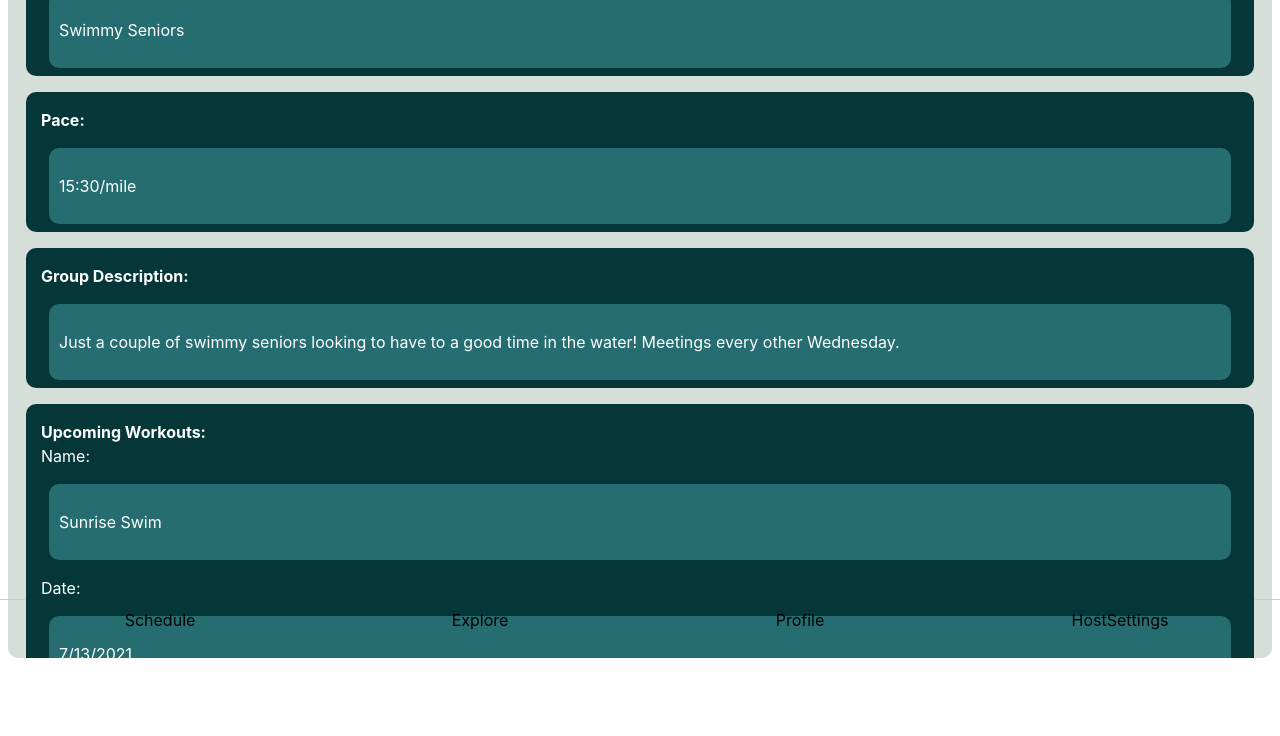
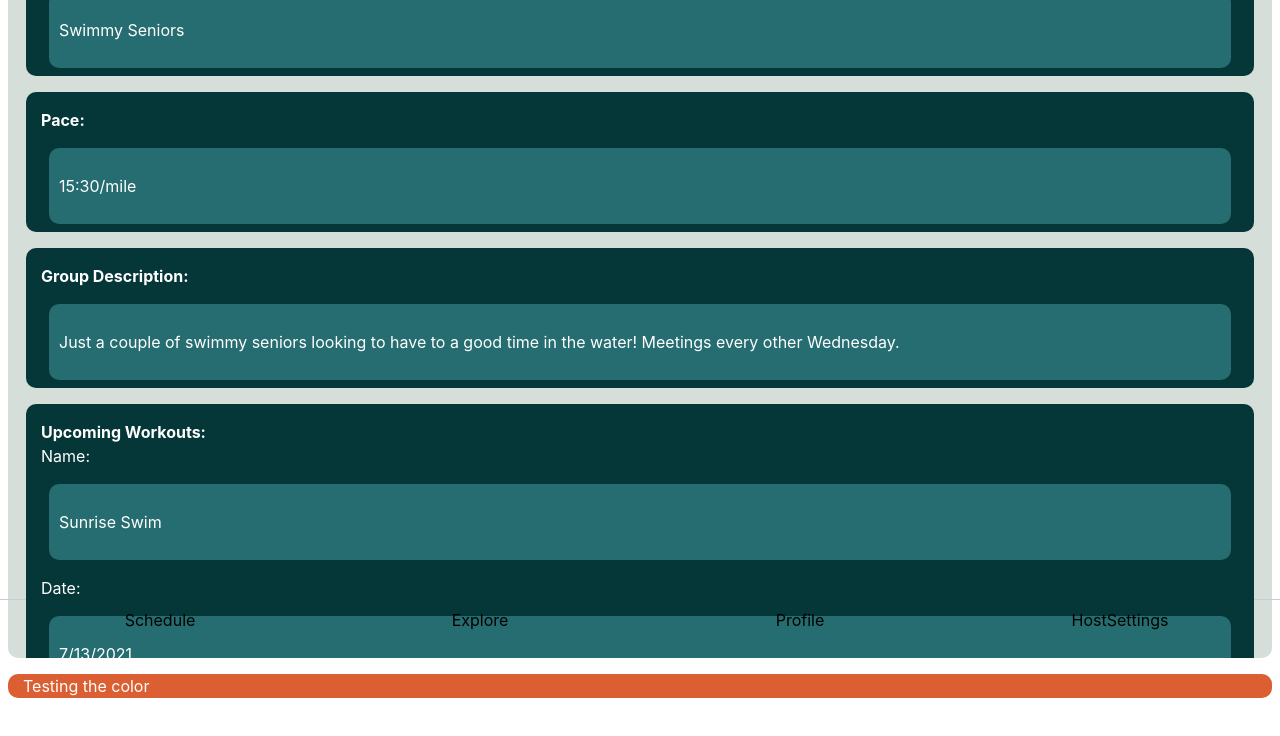
Before and after one commit to hopkinstechnocrats/fether, a React (Create React App) app: page / in a window 1280 px wide. Both pictures are taken after a click on the item "HostSettings". Shown: the part 142-878 px from the top of the page. Built offline with nearby package versions, Linux system fonts and the light colour scheme.

Commit message:
HostSettings

```diff
--- a/src/components/HostSettings.js
+++ b/src/components/HostSettings.js
@@ -49,6 +49,9 @@ function HostSettings() {
                 </RoundBox>
                 </RoundBox>
         </RoundBox>
+        <RoundBox color="lightOrange">
+        <p>Testing the color</p>
+        </RoundBox>
     </div>
     );
 }
```
